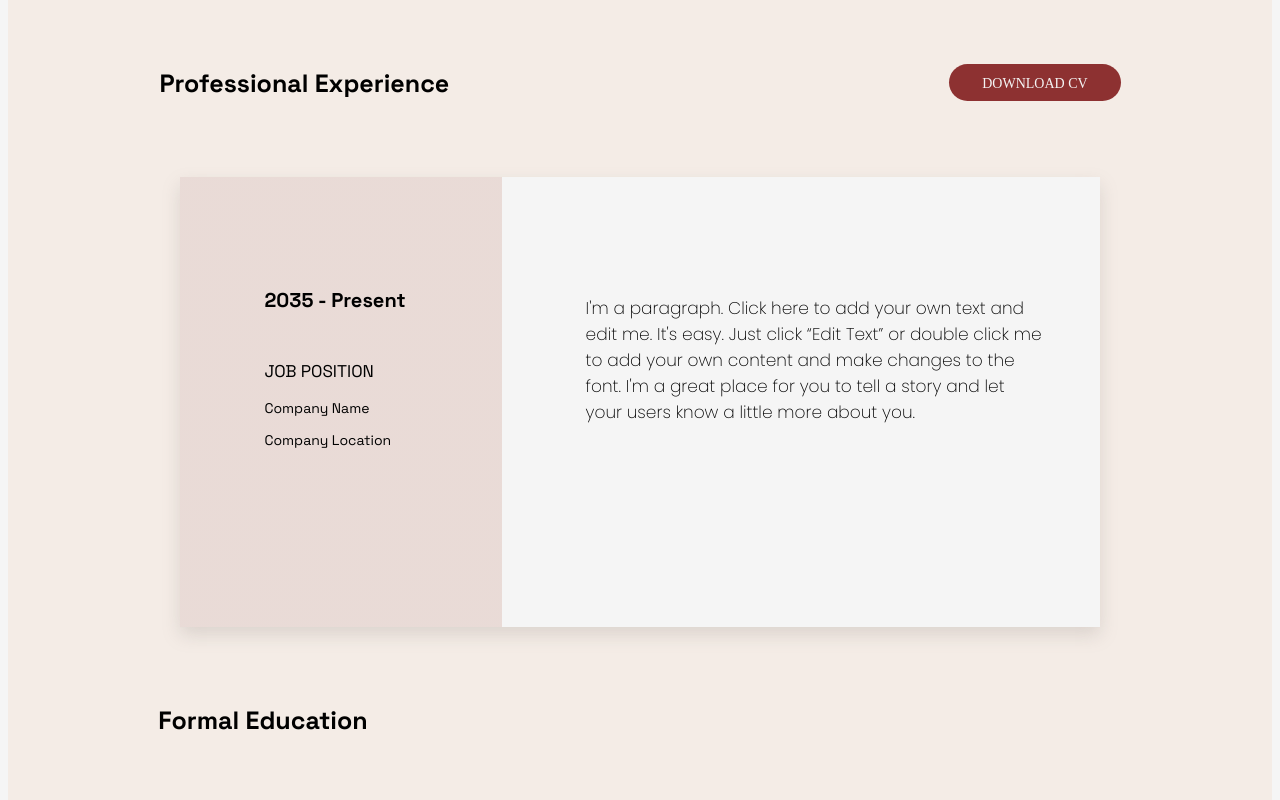
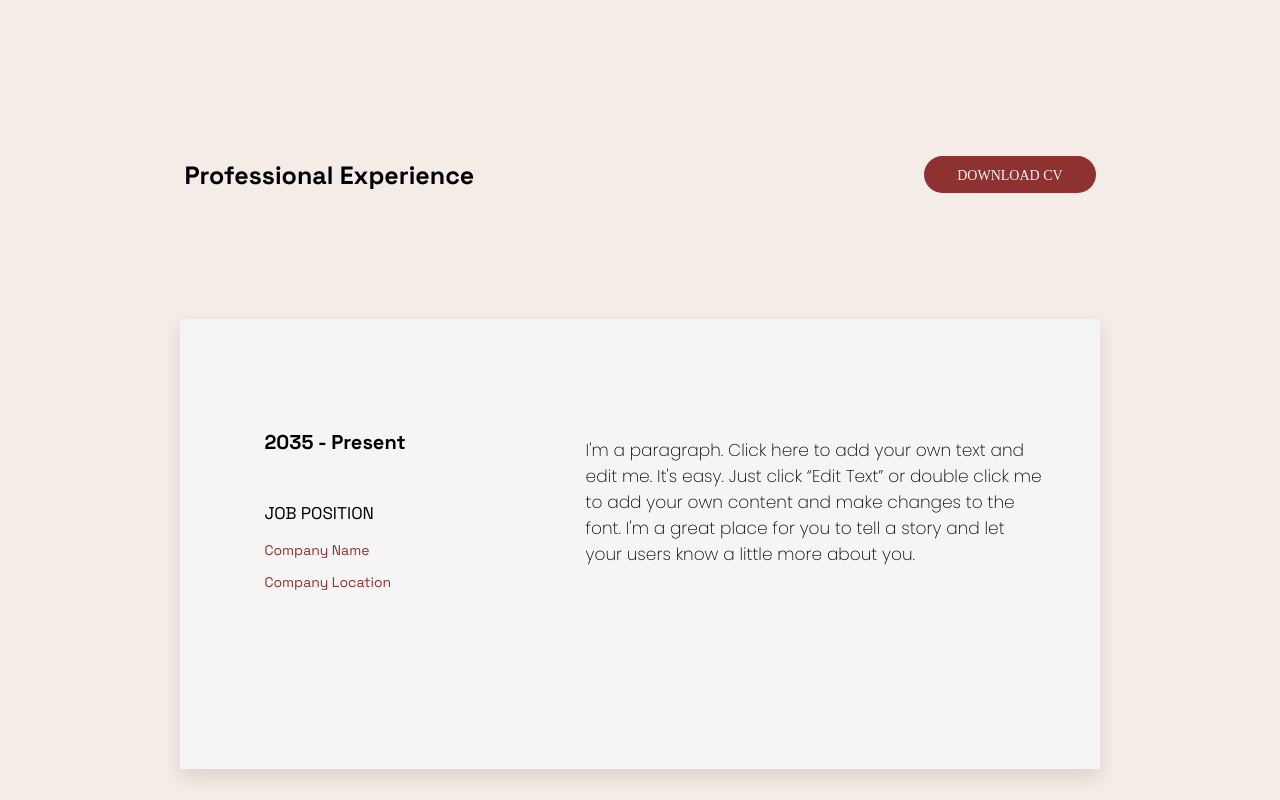
Before and after one commit to nikitaszvan/portfolio-website, a React (Create React App) app: page / in a window 1280 px wide. Shown: the part 1200-2000 px from the top of the page. Built offline with nearby package versions, Linux system fonts and the light colour scheme; a web font is replaced by a local one.

Commit message:
fixed position of html

```diff
--- a/public/styles.css
+++ b/public/styles.css
@@ -10,10 +10,10 @@
   font-family: "Avenir Heavy";
   src: url("./fonts/Avenir-Heavy.ttf") format(truetype);
 }
-html {
+html, body {
   margin: 0;
   padding: 0;
-  width: 100vw;
+  width: 100%;
   background-color: #F5F5F5;
 }
 
@@ -70,7 +70,7 @@ header > nav > a {
 }
 
 .about-me-section {
-  background-image: linear-gradient(to right, #D0B3B3 0%, #D0B3B3 33%, #F5F5F5 43%, #F5F5F5 100%);
+  background-image: linear-gradient(to right, #D0B3B3 0%, #F5F5F5 40%, #F5F5F5 100%);
   width: 100%;
   height: 90vh;
   max-height: 800px;
@@ -202,7 +202,7 @@ header > nav > a {
 .resume-section {
   background-color: #F4ECE6;
   width: 100%;
-  height: 1500px;
+  height: 1800px;
   display: flex;
   flex-direction: column;
   align-items: center;
@@ -226,7 +226,7 @@ header > nav > a {
 .resume-section > div:nth-child(2) {
   display: flex;
   align-items: center;
-  gap: 500px;
+  gap: 450px;
   justify-content: center;
 }
 .resume-section > div:nth-child(2) > h4 {
@@ -251,13 +251,13 @@ header > nav > a {
   font-weight: 700;
   font-size: 25px;
   position: relative;
-  right: 377px;
+  right: 358px;
 }
 
 .resume-card {
   width: 920px;
   height: 450px;
-  background-image: linear-gradient(to right, rgba(208, 179, 179, 0.3) 0%, rgba(208, 179, 179, 0.3) 35%, #F5F5F5 35%, #F5F5F5 100%);
+  background-color: #F5F5F5;
   display: flex;
   align-items: center;
   justify-content: center;
@@ -276,10 +276,12 @@ header > nav > a {
 .resume-card > div:first-child > p {
   font-family: "Space Grotesk";
   font-size: 14px;
+  color: #8D3131;
 }
 .resume-card > div:first-child > p:first-of-type {
   font-family: "Space Grotesk";
   font-size: 17px;
+  color: black;
 }
 .resume-card > p:first-of-type {
   width: 50%;
@@ -288,4 +290,14 @@ header > nav > a {
   margin-bottom: 100px;
 }
 
+.projects-section {
+  background-image: linear-gradient(to bottom, #F4ECE6 0%, #F5F5F5 10%, #F5F5F5 100%);
+  width: 100%;
+  height: 1500px;
+  display: flex;
+  flex-direction: column;
+  align-items: center;
+  justify-content: space-evenly;
+}
+
 /*# sourceMappingURL=styles.css.map */
--- a/public/styles.scss
+++ b/public/styles.scss
@@ -13,10 +13,10 @@
     src: url('./fonts/Avenir-Heavy.ttf') format(truetype);
 }
 
-html {
+html, body {
     margin: 0;
     padding: 0;
-    width: 100vw;
+    width: 100%;
     background-color: #F5F5F5;
 }
 
@@ -86,7 +86,7 @@ header {
 }
 
 .about-me-section {
-    background-image: linear-gradient(to right, #D0B3B3 0%, #D0B3B3 33%, #F5F5F5 43%, #F5F5F5 100%);
+    background-image: linear-gradient(to right, #D0B3B3 0%, #F5F5F5 40%, #F5F5F5 100%);
     width: 100%;
     height: 90vh;
     max-height: 800px;
@@ -237,7 +237,7 @@ header {
 .resume-section {
     background-color: #F4ECE6;
     width: 100%;
-    height: 1500px;
+    height: 1800px;
     display: flex;
     flex-direction: column;
     align-items: center;
@@ -264,7 +264,7 @@ header {
     > div:nth-child(2) {
         display: flex;
         align-items: center;
-        gap: 500px;
+        gap: 450px;
         justify-content: center;
 
         > h4 {
@@ -292,14 +292,14 @@ header {
         font-weight: 700;
         font-size: 25px;
         position: relative;
-        right: 377px;
+        right: 358px;
     }
 }
 
 .resume-card {
     width: 920px;
     height: 450px;
-    background-image: linear-gradient(to right, rgba(208, 179, 179, 0.3) 0%, rgba(208, 179, 179, 0.3) 35%, #F5F5F5 35%, #F5F5F5 100%);
+    background-color: #F5F5F5;
     display: flex;
     align-items: center;
     justify-content: center;
@@ -319,11 +319,13 @@ header {
         > p {
             font-family: 'Space Grotesk';
             font-size: 14px;
+            color: #8D3131;
         }
 
         > p:first-of-type {
             font-family: 'Space Grotesk';
             font-size: 17px;
+            color: black;
         }
     }
 
@@ -337,5 +339,11 @@ header {
 }
 
 .projects-section {
-
+    background-image: linear-gradient(to bottom, #F4ECE6 0%, #F5F5F5 10%, #F5F5F5 100%);;
+    width: 100%;
+    height: 1500px;
+    display: flex;
+    flex-direction: column;
+    align-items: center;
+    justify-content: space-evenly;
 }
--- a/src/components/App.jsx
+++ b/src/components/App.jsx
@@ -3,6 +3,7 @@ import Header from './Header.jsx';
 import AboutMe from './AboutMe.jsx';
 import Banner from './Banner.jsx';
 import Resume from './Resume.jsx';
+import Projects from './Projects.jsx';
 
 const App = () => {
   return (
@@ -11,6 +12,7 @@ const App = () => {
       <AboutMe />
       <Banner />
       <Resume />
+      <Projects />
     </div>
   )
 }
```
Also changed, not shown: 1 other file (tests, documents, lock files or other folders).
